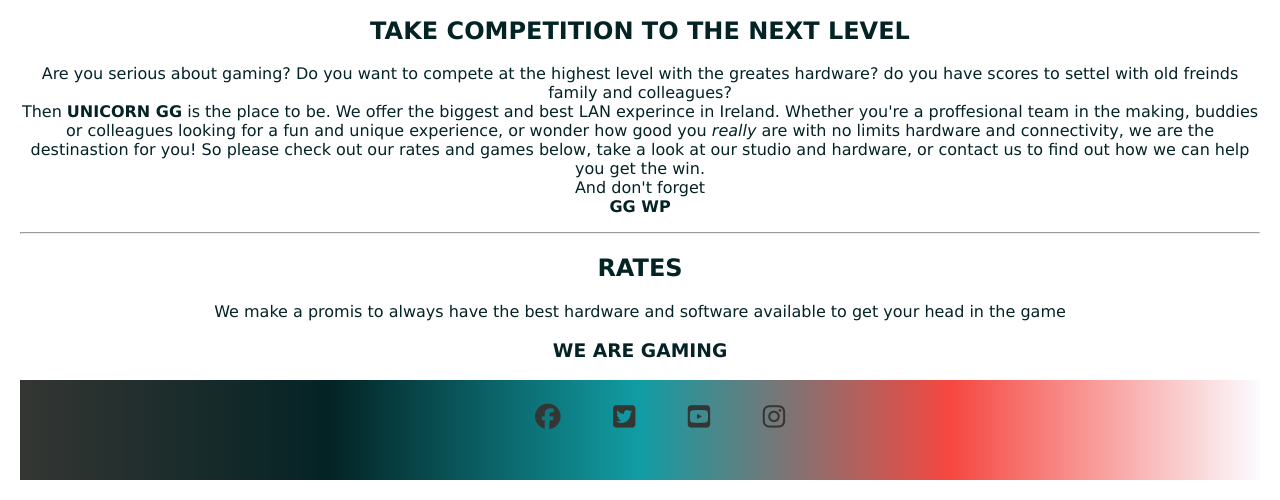
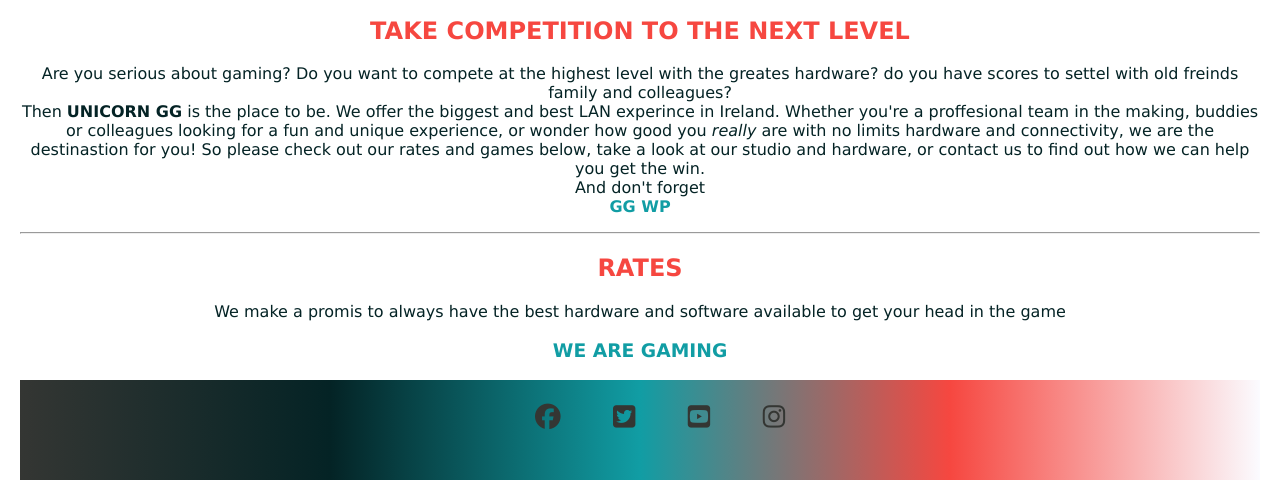
Before and after one commit to Bhfeirdi/Unicorn-GG, a plain HTML site: page index.html in a window 1280 px wide. Shown: the part 709-1209 px from the top of the page. Drawn offline with Linux system fonts and the light colour scheme.

Commit message:
font colour changes

```diff
--- a/index.html
+++ b/index.html
@@ -55,20 +55,20 @@
 
       <section class="level_up">
         <div>
-            <h1 id="next_level" style="color:#042325ff; font-family:Verdana, Geneva, Tahoma, sans-serif;">TAKE COMPETITION TO THE NEXT LEVEL</h1>
+            <h1 id="next_level" style="color:#f64740ff; font-family:Verdana, Geneva, Tahoma, sans-serif;">TAKE COMPETITION TO THE NEXT LEVEL</h1>
             <p style="color:#042325ff; font-family:Verdana, Geneva, Tahoma, sans-serif;">
                 Are you serious about gaming? Do you want to compete at the highest level with the greates hardware? do you have scores to settel with old freinds family and colleagues?<br>
                 Then <b>UNICORN GG</b> is the place to be. We offer the biggest and best LAN experince in Ireland. Whether you're a proffesional team in the making, buddies or colleagues looking for
                 a fun and unique experience, or wonder how good you <em>really</em> are with no limits hardware and connectivity, we are the destinastion for you! So please check out our rates and games below, take a look
-                at our studio and hardware, or contact us to find out how we can help you get the win. <br> And don't forget<br><b>GG WP</b>
+                at our studio and hardware, or contact us to find out how we can help you get the win. <br> And don't forget<br><b style="color:#119da4ff;">GG WP</b>
             </p>
         </div>
     </section>
 <hr>
     <div class="level_up">
-        <h2 style="color:#042325ff; font-family: Verdana, Geneva, Tahoma, sans-serif;">RATES</h2>
+        <h2 style="color:#f64740ff; font-family: Verdana, Geneva, Tahoma, sans-serif;">RATES</h2>
         <p style="color:#042325ff; font-family: Verdana, Geneva, Tahoma, sans-serif;"> We make a promis to always have the best hardware and software available to get your head in the game</p>
-        <h3 style="color:#042325ff; font-family: Verdana, Geneva, Tahoma, sans-serif;">WE ARE GAMING</h3>
+        <h3 style="color:#119da4ff; font-family: Verdana, Geneva, Tahoma, sans-serif;">WE ARE GAMING</h3>
         <ul>
 
         </ul>
```
